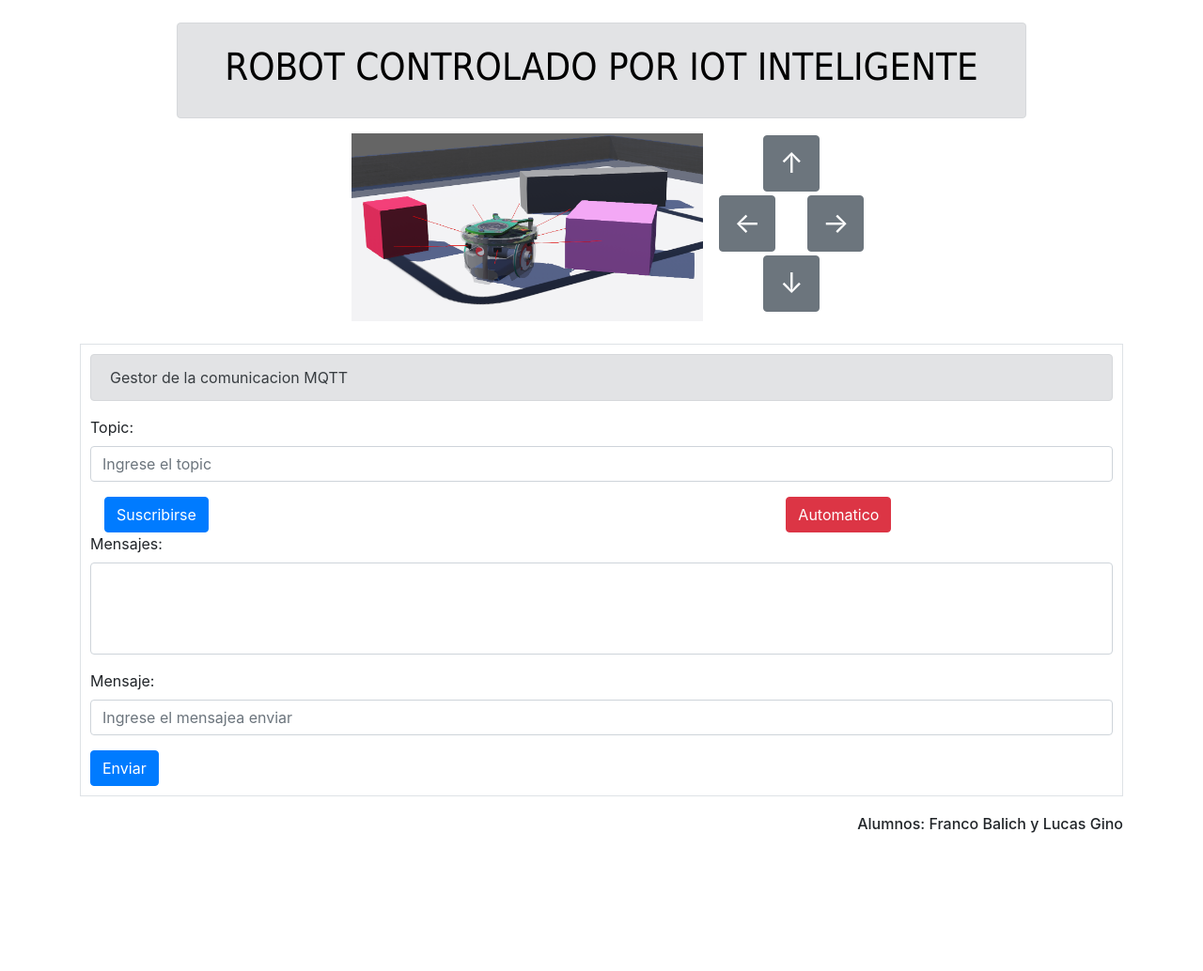
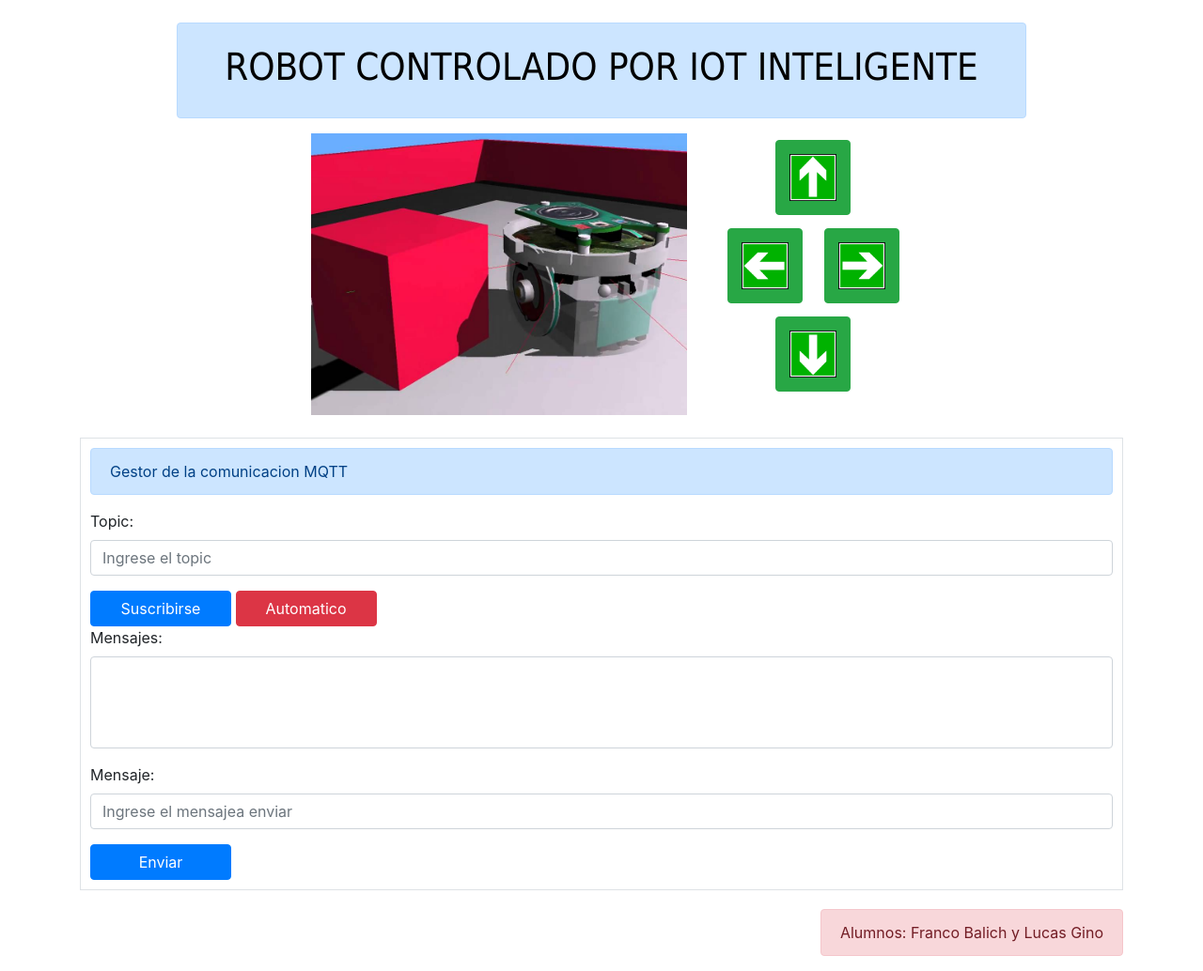
Before and after one commit to franco-balich/Proyecto-Final-Robotica, a website: page src/public/index.html in a window 1280 px wide. Shown: the whole page at 94% size. Before the commit the page ends 895 px from the top, so only its background shows below. Drawn offline with nearby package versions, Linux system fonts and the light colour scheme; no server answers.

Commit message:
Se termino de preparar todo para el final de robotica

```diff
--- a/src/public/css/index.css
+++ b/src/public/css/index.css
@@ -11,9 +11,10 @@ h1 {
   }
 
   .btnControl{
-    width:60px;
-    height: 60px;
-    margin: 2px;
+    width:80px;
+    height: 80px;
+    margin: 7px;
+    padding: 0;
   }
   .btnControl p{
     font-size: 30px;
--- a/src/public/index.html
+++ b/src/public/index.html
@@ -13,33 +13,33 @@
         <div class="row justify-content-md-center">
           <div class="col-md-auto">
             <br>
-            <div class="alert alert-secondary" role="alert">
+            <div class="alert alert-primary" role="alert">
               <h1>Robot controlado por Iot inteligente</h1>
             </div>
           </div>
         </div>
         <div class="row justify-content-md-center">
             <div class="col-md-auto">
-                <img src="img/robot.png" class="img-responsive" style="width: auto; height: 200px;" alt="...">
+                <img src="img/robot2.png" class="img-responsive" style="width: auto; height: 300px;" alt="...">
             </div>
             <div class="Controles">
             <div class="row justify-content-md-center">
-                <div class="col-md-auto">
-                    <button type="button" id="btnArriba" class="btn btn-secondary btnControl"><p>↑</p></button>
+                <div class="col-6 col-sm-5 col-md-5">
+                    <button type="button" id="btnArriba" class="btn btn-success btnControl"><img src="img/arriba.png" style="margin:0; padding: 0; width: auto; height: 50px;" alt="..."></button>
                 </div>
             </div>
             <div class="row justify-content-md-center">
-              <div class="col-md-auto">
-                <button type="button" id="btnIzquierda" class="btn btn-secondary btnControl"><p>←</p></button>
+              <div class="col-6 col-sm-5 col-md-5">
+                <button type="button" id="btnIzquierda" class="btn btn-success btnControl"><img src="img/izquierda.png" style="margin:0; padding: 0; width: auto; height: 50px;" alt="..."></button>
               </div>
-              <div class="col-md-auto">
-                <button type="button" id="btnDerecha" class="btn btn-secondary btnControl"><p>→</p></button>
+              <div class="col-4 col-sm-5 col-md-5">
+                <button type="button" id="btnDerecha" class="btn btn-success btnControl"><img src="img/derecha.png" style="margin:0; padding: 0; width: auto; height: 50px;" alt="..."></button>
               </div>
             </div>
 
             <div class="row justify-content-md-center">
-                <div class="col-md-auto">
-                    <button type="button" id="btnAbajo" class="btn btn-secondary btnControl"><p>↓</p></button>
+                <div class="col-6 col-sm-5 col-md-5">
+                    <button type="button" id="btnAbajo" class="btn btn-success btnControl"><img src="img/abajo.png" style="margin:0; padding: 0; width: auto; height: 50px;" alt="..."></button>
                 </div>
             </div>
         </div>
@@ -50,7 +50,7 @@
       <div class="border" style="padding: 10px;">
 
         <form>
-          <div class="alert alert-secondary" role="alert">
+          <div class="alert alert-primary" role="alert">
             Gestor de la comunicacion MQTT
           </div>
           <div class="form-group">
@@ -58,20 +58,8 @@
             <input type="text" class="form-control" id="txtTopic" placeholder="Ingrese el topic">
 
           </div>
-          <div class="container">
-            <div class="row">
-              <div class="col align-self-start">
-                <button type="button" class="btn btn-primary" id="btnSuscribirse">Suscribirse</button>
-              </div>
-              <div class="col align-self-center">
-
-              </div>
-              <div class="col align-self-end">
-                <button type="button" class="btn btn-danger" id="btnEstado">Automatico</button>
-              </div>
-            </div>
-          </div>
-
+          <button type="button" class="btn btn-primary" id="btnSuscribirse" style="width: 150px;">Suscribirse</button>
+          <button type="button" class="btn btn-danger" id="btnEstado"  style="width: 150px;">Automatico</button>
 
           <div class="form-group">
             <label for="exampleFormControlSelect2">Mensajes:</label>
@@ -82,7 +70,7 @@
             <label for="exampleFormControlInput1">Mensaje:</label>
             <input type="text" class="form-control" id="txtMensaje" placeholder="Ingrese el mensajea enviar">
           </div>
-          <button type="button" class="btn btn-primary" id="btnEnviar">Enviar</button>
+          <button type="button" class="btn btn-primary" id="btnEnviar"  style="width: 150px;">Enviar</button>
         </form>
       </div>
       </div>
@@ -90,8 +78,11 @@
           <div class="container" style="margin-top: 20px;">
                 <div class="row justify-content-md-end">
                     <div class="col-md-auto">
-                        <h6>Alumnos: Franco Balich y Lucas Gino</h6>
+                      <div class="alert alert-danger" role="alert">
+                        Alumnos: Franco Balich y Lucas Gino
+                      </div>
                     </div>
+
                 </div>
           </div>
       </footer>
--- a/src/public/js/botones.js
+++ b/src/public/js/botones.js
@@ -17,10 +17,11 @@ function EnviarMensaje(etiqueta,mensaje){
     socket.emit(etiqueta,mensaje);
 }
 const socket = io("http://localhost:3000/");
+//const socket = io("https://119c817e659c.ngrok.io");
 
 socket.on('respuesta', (data)=>{
     console.log("Mensaje MQTT: ",data);
-    listaMensajes.innerHTML += "<option>"+data+"</option>";
+    listaMensajes.innerHTML = "<option>"+data+"</option>" + listaMensajes.innerHTML;
 });
 
 btnEnviar.addEventListener('click', () => {
```
Also changed, not shown: src/public/img/abajo.png (added), src/public/img/arriba.png (added), src/public/img/derecha.png (added), src/public/img/izquierda.png (added), src/public/img/robot2.png (added), 4 other files.
